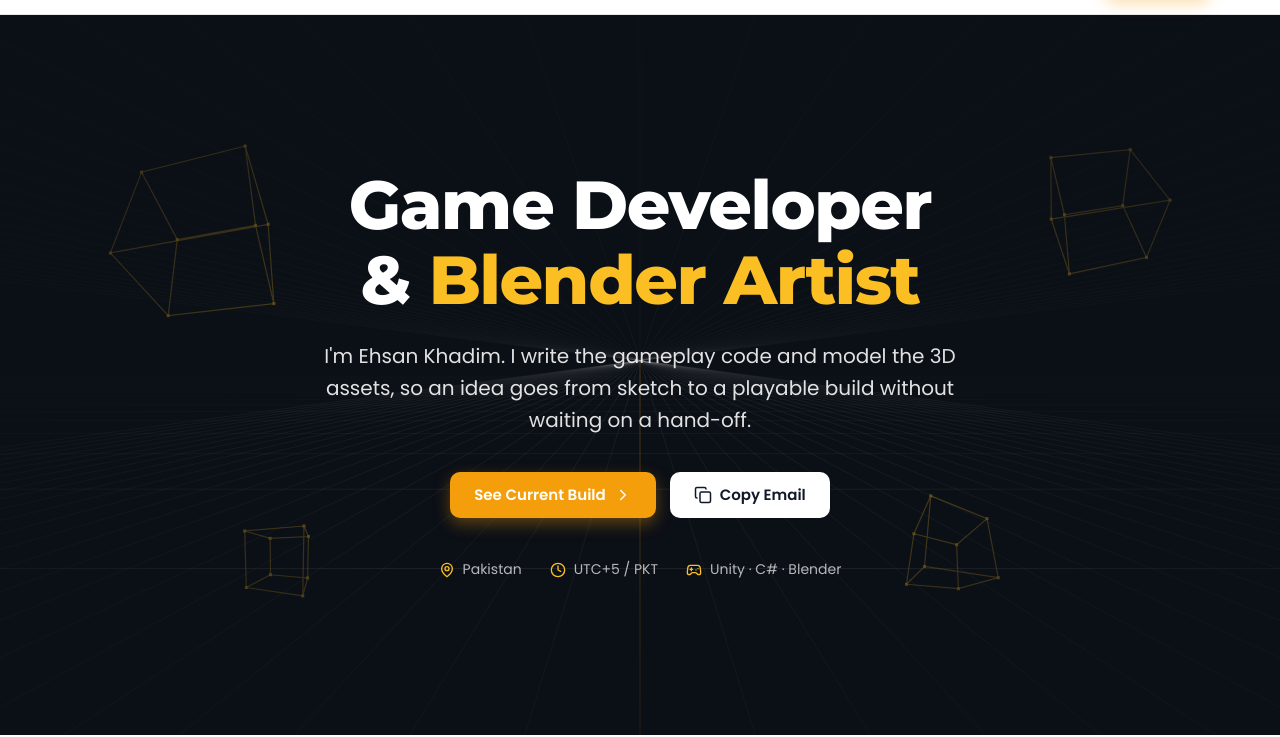
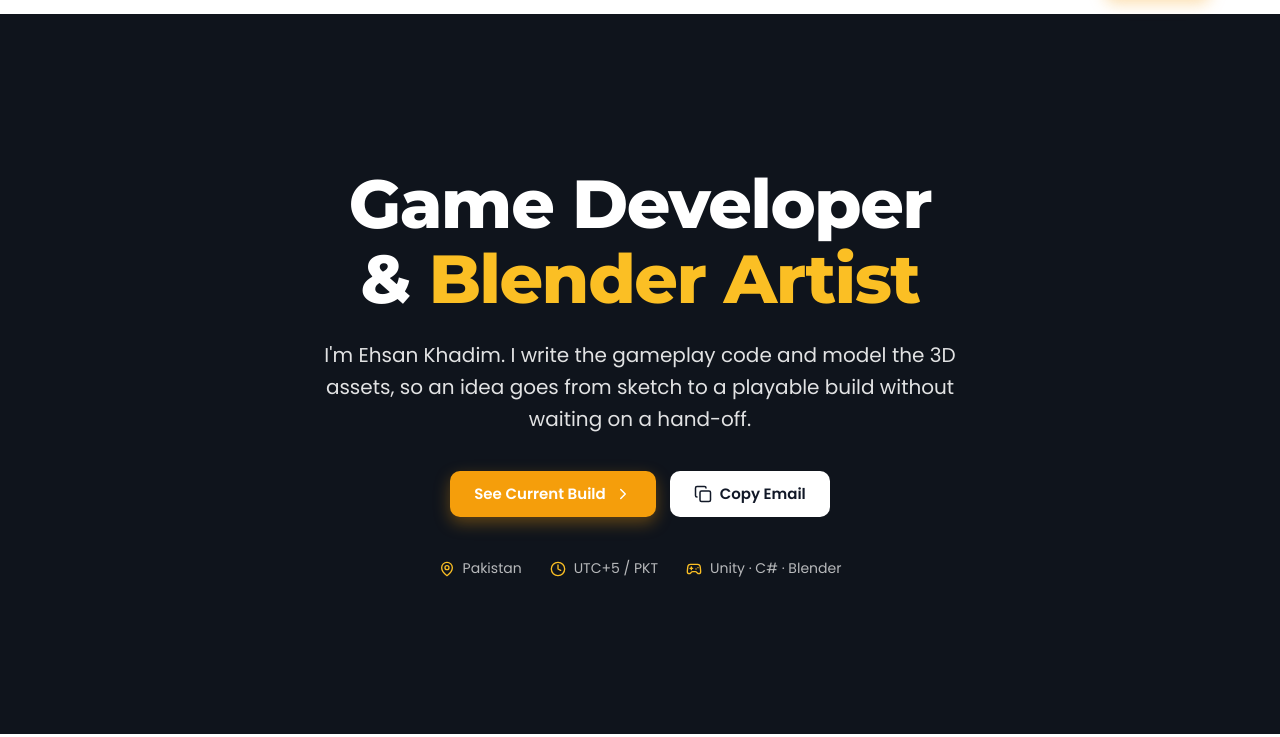
Before and after one commit to ggbosky/ehsankhadim, a plain HTML site: page index.html in a window 1280 px wide. Shown: the part 66-803 px from the top of the page. Drawn offline with Linux system fonts and the light colour scheme.

Commit message:
Blend header into hero and remove hero animation
Co-Authored-By: Claude Opus 5.5 <noreply@anthropic.com>
Claude-Session: https://claude.ai/code/session_01YXvXhCGU2JXCf2UTWBNmof

```diff
--- a/index.html
+++ b/index.html
@@ -114,8 +114,9 @@
   /* ---------- Header ---------- */
   .header {
     position: sticky; top: env(safe-area-inset-top, 0px); z-index: 50;
-    background: var(--bg); border-bottom: 1px solid var(--border);
+    background: var(--bg); transition: box-shadow .2s;
   }
+  .header.scrolled { box-shadow: 0 1px 0 var(--border), 0 6px 20px rgba(0,0,0,.12); }
   .header .wrap { display: flex; align-items: center; justify-content: space-between; gap: 16px; height: 80px; }
   .logo { display: flex; align-items: center; gap: 10px; text-decoration: none; }
   .logo-mark { width: 40px; height: 40px; flex: none; transition: transform .4s cubic-bezier(.2,.7,.1,1); }
@@ -137,16 +138,11 @@
   .header-actions { display: flex; align-items: center; gap: 12px; }
   /* ---------- Hero ---------- */
   .hero {
-    position: relative; overflow: hidden; background: #0B0F16; color: #fff;
+    position: relative; overflow: hidden; background: #0F141C; color: #fff;
     min-height: max(720px, calc(100svh - 80px)); display: grid; place-items: center; text-align: center;
   }
   .pixel { font-family: "Press Start 2P", "Courier New", monospace; font-weight: 400; letter-spacing: 0; }
 
-  .hero canvas { position: absolute; inset: 0; width: 100%; height: 100%; display: block; }
-  .hero::after {
-    content: ""; position: absolute; inset: 0; pointer-events: none;
-    background: radial-gradient(ellipse at center, rgba(11,15,22,.35) 0%, rgba(11,15,22,.78) 75%);
-  }
   .hero-inner { position: relative; z-index: 1; padding-block: 96px; max-width: 860px; }
   .hero h1 {
     color: #fff;
@@ -381,7 +377,6 @@
 
   <!-- ============ HERO ============ -->
   <section class="hero" id="home">
-    <canvas id="scene" aria-hidden="true"></canvas>
     <div class="wrap hero-inner">
       <h1>Game Developer &amp; <span class="hl">Blender Artist</span></h1>
       <p class="sub">I'm Ehsan Khadim. I write the gameplay code and model the 3D assets, so an idea goes from sketch to a playable build without waiting on a hand-off.</p>
@@ -644,6 +639,7 @@
   });
 
   /* Scroll progress, back to top, active nav */
+  var header = document.querySelector('.header');
   var bar = document.getElementById('progress'), up = document.getElementById('to-top');
   var links = Array.prototype.slice.call(document.querySelectorAll('.nav a'));
   var sections = links.map(function (a) { return document.querySelector(a.getAttribute('href')); });
@@ -652,6 +648,7 @@
     var y = window.scrollY;
     bar.style.transform = 'scaleX(' + (h > 0 ? y / h : 0) + ')';
     up.classList.toggle('show', y > 500);
+    header.classList.toggle('scrolled', y > 8);
     var idx = 0;
     sections.forEach(function (s, i) { if (s && s.getBoundingClientRect().top < 140) idx = i; });
     links.forEach(function (a, i) { a.classList.toggle('active', i === idx); });
@@ -660,70 +657,6 @@
   onScroll();
   up.addEventListener('click', function () { window.scrollTo({ top: 0, behavior: 'smooth' }); });
 
-  /* Hero: wireframe viewport scene */
-  var canvas = document.getElementById('scene'), ctx = canvas.getContext('2d');
-  var reduce = window.matchMedia('(prefers-reduced-motion: reduce)').matches;
-  var W, H, DPR;
-  function resize() {
-    DPR = Math.min(window.devicePixelRatio || 1, 2);
-    W = canvas.clientWidth; H = canvas.clientHeight;
-    canvas.width = W * DPR; canvas.height = H * DPR;
-    ctx.setTransform(DPR, 0, 0, DPR, 0, 0);
-  }
-  var cubeV = [[-1,-1,-1],[1,-1,-1],[1,1,-1],[-1,1,-1],[-1,-1,1],[1,-1,1],[1,1,1],[-1,1,1]];
-  var cubeE = [[0,1],[1,2],[2,3],[3,0],[4,5],[5,6],[6,7],[7,4],[0,4],[1,5],[2,6],[3,7]];
-  var objs = [
-    { x: -0.34, y: 0.30, s: 54, sp: 0.5, ph: 0 },
-    { x: 0.36, y: 0.26, s: 40, sp: -0.7, ph: 1.4 },
-    { x: 0.24, y: 0.74, s: 30, sp: 0.9, ph: 2.2 },
-    { x: -0.28, y: 0.76, s: 24, sp: -1.1, ph: 3.1 }
-  ];
-  function drawCube(o, t) {
-    var a = t * o.sp + o.ph, b = a * 0.7;
-    var ca = Math.cos(a), sa = Math.sin(a), cb = Math.cos(b), sb = Math.sin(b);
-    var cx = W / 2 + o.x * W, cy = o.y * H + Math.sin(t + o.ph) * 8;
-    var p = cubeV.map(function (v) {
-      var x = v[0] * ca - v[2] * sa, z = v[0] * sa + v[2] * ca;
-      var y = v[1] * cb - z * sb; z = v[1] * sb + z * cb;
-      var k = 4 / (4 + z);
-      return [cx + x * o.s * k, cy + y * o.s * k];
-    });
-    ctx.strokeStyle = 'rgba(251,191,36,.55)'; ctx.lineWidth = 1.2;
-    ctx.beginPath();
-    cubeE.forEach(function (e) { ctx.moveTo(p[e[0]][0], p[e[0]][1]); ctx.lineTo(p[e[1]][0], p[e[1]][1]); });
-    ctx.stroke();
-    ctx.fillStyle = 'rgba(251,191,36,.8)';
-    p.forEach(function (q) { ctx.fillRect(q[0] - 1.5, q[1] - 1.5, 3, 3); });
-  }
-  function frame(ms) {
-    var t = ms / 1000;
-    ctx.clearRect(0, 0, W, H);
-    var hor = H * 0.48, vx = W / 2;
-    /* floor grid */
-    ctx.lineWidth = 1;
-    for (var i = -24; i <= 24; i++) {
-      ctx.strokeStyle = i === 0 ? 'rgba(245,158,11,.45)' : 'rgba(255,255,255,.10)';
-      ctx.beginPath(); ctx.moveTo(vx, hor); ctx.lineTo(vx + i * W * 0.09, H); ctx.stroke();
-    }
-    var off = (t * 0.35) % 1;
-    for (var j = 0; j < 22; j++) {
-      var z = j + 1 - off, y = hor + (H - hor) * (1 / z) * 0.9;
-      if (y > H || y < hor) continue;
-      var a = Math.min(1, (y - hor) / (H - hor) * 1.6) * 0.22;
-      ctx.strokeStyle = 'rgba(255,255,255,' + a + ')';
-      ctx.beginPath(); ctx.moveTo(0, y); ctx.lineTo(W, y); ctx.stroke();
-    }
-    /* ceiling grid, mirrored and fainter */
-    for (var k = -24; k <= 24; k++) {
-      ctx.strokeStyle = 'rgba(255,255,255,.05)';
-      ctx.beginPath(); ctx.moveTo(vx, hor); ctx.lineTo(vx + k * W * 0.09, 0); ctx.stroke();
-    }
-    objs.forEach(function (o) { drawCube(o, t); });
-    if (!reduce) requestAnimationFrame(frame);
-  }
-  resize();
-  window.addEventListener('resize', function () { resize(); if (reduce) frame(0); });
-  requestAnimationFrame(frame);
 })();
 </script>
 </body>
```
